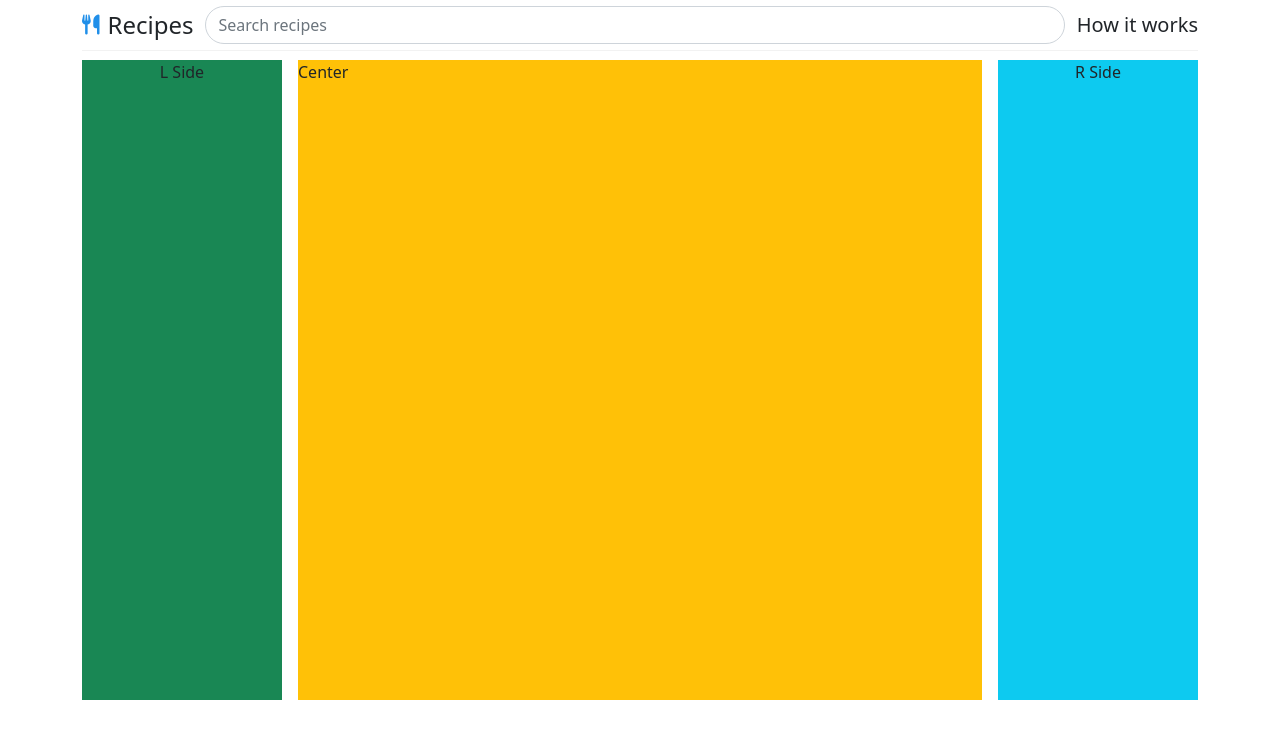
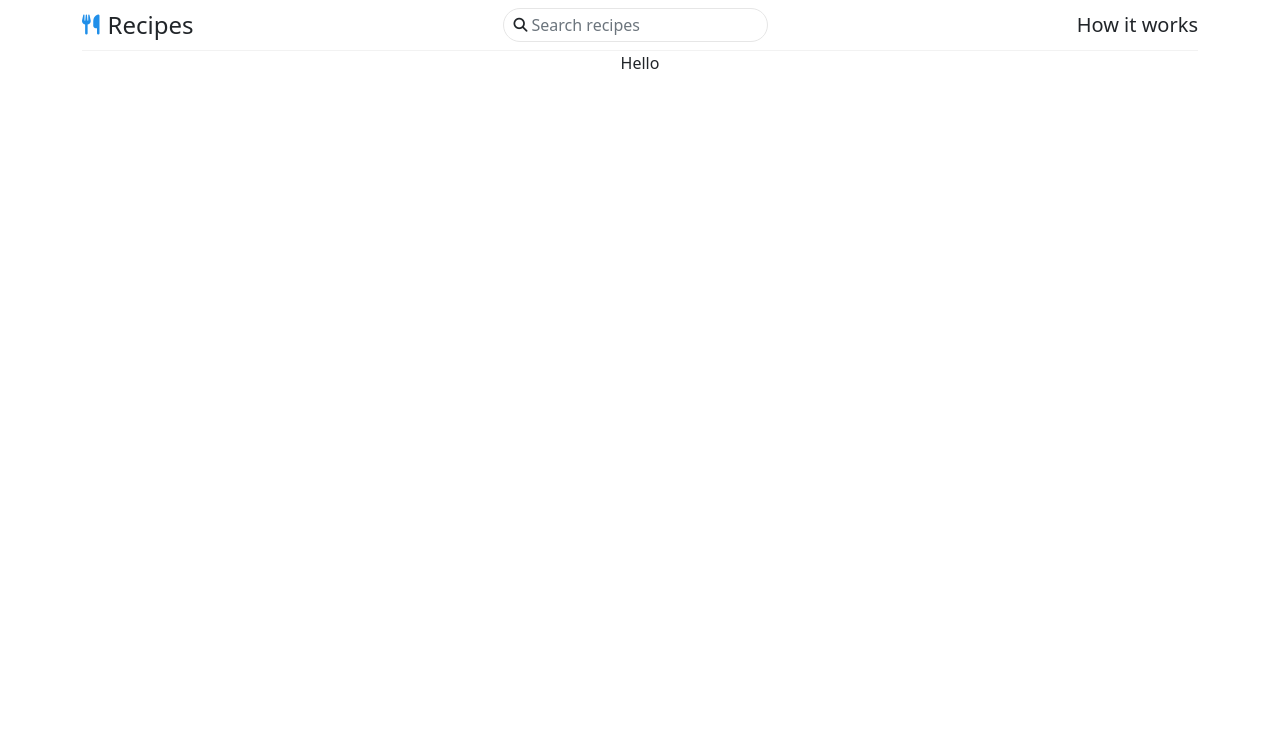
Before and after one commit to mrmeizongo/recipe-app, a React (Vite) app: page /recipes in a window 1280 px wide. Shown: the top 738 px of the page. Built offline with nearby package versions, Linux system fonts and the light colour scheme.

Commit message:
Minor updates

```diff
--- a/src/components/App/App.jsx
+++ b/src/components/App/App.jsx
@@ -4,7 +4,7 @@ import Appstyle from "./AppStyle.module.css";
 import TitleBar from "../TitleBar/TitleBar.jsx";
 import QueryForm from "../pages/QueryForm/QueryForm.jsx";
 import Footer from "../Footer/Footer.jsx";
-import Recipes from "../pages/Recipes/Recipes";
+import Recipes from "../pages/Recipes/Recipes.jsx";
 
 function App() {
 	const [recipe, setRecipe] = useState({
--- a/src/components/App/AppStyle.module.css
+++ b/src/components/App/AppStyle.module.css
@@ -3,10 +3,13 @@
 }
 
 .Header {
+	min-height: 5vh;
 }
 
 .MainBody {
+	min-height: 85vh;
 }
 
 .Footer {
+	min-height: 5vh;
 }
--- a/src/components/Options/Options.jsx
+++ b/src/components/Options/Options.jsx
@@ -1,11 +1,11 @@
-import React from "react";
+import React, { useState, useEffect } from "react";
 import OptionsStyle from "./OptionsStyle.module.css";
 import { recipeInitials, getRecipeNames } from "../../helper/RecipeHelper";
 
-const Option = ({ title }) => {
+const Option = ({ title, removeFocus }) => {
 	function HandleClick(e) {
-		e.preventDefault();
-		console.log(typeof e.target);
+		console.log(e.target.textContent);
+		removeFocus(e);
 	}
 
 	return (
@@ -21,25 +21,42 @@ const Option = ({ title }) => {
 	);
 };
 
-const Options = ({ userInput }) => {
-	const optionsArray =
-		userInput.length > 0
-			? getRecipeNames(userInput[0]).filter((recipeName) => {
-					return recipeName.includes(userInput.toLowerCase());
-			  })
-			: recipeInitials;
+const Options = ({ removeFocus }) => {
+	useEffect(() => {
+		document
+			.getElementsByTagName("main")[0]
+			.addEventListener("click", removeFocus);
+
+		const cleanUp = () => {
+			document
+				.getElementsByTagName("main")[0]
+				.removeEventListener("click", removeFocus);
+		};
+		return cleanUp;
+	});
+
+	// const optionsArray =
+	// 	userInput.length > 0
+	// 		? getRecipeNames(userInput[0]).filter((recipeName) => {
+	// 				return recipeName.includes(userInput.toLowerCase());
+	// 		  })
+	// 		: recipeInitials;
 
 	return (
 		<div className={`${OptionsStyle.Main} container`}>
+			{/*
 			<div className="d-flex flex-row justify-content-center flex-wrap">
 				{optionsArray.length > 0 ? (
 					optionsArray.map((value, index) => {
-						return <Option key={index} title={value} />;
+						return (
+							<Option key={index} title={value} removeFocus={removeFocus} />
+						);
 					})
 				) : (
 					<h5>No results!</h5>
 				)}
-			</div>
+			</div> */}
+			<h5>Options here</h5>
 		</div>
 	);
 };
--- /dev/null
+++ b/src/components/Search/Search.jsx
@@ -0,0 +1,46 @@
+import React, { useState } from "react";
+
+const Search = ({ inputFocus, setFocus }) => {
+	const [query, setQuery] = useState("");
+
+	function HandleOnChange(e) {
+		console.log(query);
+		setQuery(e.target.value);
+	}
+
+	function HandleOnSubmit(e) {
+		e.preventDefault();
+		const formData = new FormData(e.target);
+		const { search } = Object.fromEntries(formData);
+		console.log(search);
+	}
+
+	return (
+		<div className="d-flex flex-row align-items-center justify-content-center">
+			{inputFocus ? null : (
+				<div>
+					<i className="fa-solid fa-magnifying-glass fa-sm"></i>
+				</div>
+			)}
+			<form
+				onSubmit={HandleOnSubmit}
+				action=""
+				method="POST"
+				className="form-control bg-transparent border-0 p-0"
+			>
+				<input
+					type="text"
+					name="search"
+					className="form-control bg-transparent border-0 p-1"
+					placeholder="Search recipes"
+					aria-label="Search"
+					aria-describedby="search"
+					onChange={HandleOnChange}
+					onFocus={setFocus}
+				/>
+			</form>
+		</div>
+	);
+};
+
+export default Search;
--- a/src/components/TitleBar/TitleBar.jsx
+++ b/src/components/TitleBar/TitleBar.jsx
@@ -2,37 +2,27 @@ import React, { useState } from "react";
 import { Link } from "react-router-dom";
 import TitleStyle from "./TitleStyle.module.css";
 import Options from "../Options/Options";
-
-const Blocker = () => {
-	return <div></div>;
-};
+import Search from "../Search/Search";
 
 const TitleBar = () => {
-	function HandleOnSubmit(e) {
-		e.preventDefault();
-		const formData = new FormData(e.target);
-		const { search } = Object.fromEntries(formData);
-		console.log(search);
-	}
-
-	const [query, setQuery] = useState("");
-
-	function HandleOnChange(e) {
-		console.log(e.target.value);
-		setQuery((prev) => e.target.value);
-	}
-
 	const [inputFocus, setInputFocus] = useState(false);
 
 	function setFocus(e) {
 		e.preventDefault();
-		setInputFocus((prev) => !prev);
+		console.log("Setting focus to true");
+		setInputFocus(true);
+	}
+
+	function removeFocus(e) {
+		e.preventDefault();
+		console.log("Setting focus to false");
+		setInputFocus(false);
 	}
 
 	return (
 		<div>
 			<nav
-				className={`${TitleStyle.TitleBar} d-flex flex-row align-items-center justify-content-between`}
+				className={`${TitleStyle.TitleBar} d-flex flex-row align-items-center justify-content-between gap-2`}
 			>
 				<div className={`${TitleStyle.Navigation}`}>
 					<Link
@@ -43,26 +33,11 @@ const TitleBar = () => {
 						<h4 className="d-none d-lg-inline">Recipes</h4>
 					</Link>
 				</div>
+
 				<div
-					className={`${TitleStyle.Search} d-flex flex-row align-items-center gap-2`}
+					className={`${TitleStyle.Search} d-flex flex-row align-items-center justify-content-center`}
 				>
-					<form
-						onSubmit={HandleOnSubmit}
-						action=""
-						method="POST"
-						className="form-control border-0 bg-transparent"
-					>
-						<input
-							type="text"
-							name="search"
-							className="form-control rounded-5"
-							placeholder="Search recipes"
-							aria-label="Search"
-							aria-describedby="search"
-							onChange={HandleOnChange}
-							onFocus={setFocus}
-						/>
-					</form>
+					<Search inputFocus={inputFocus} setFocus={setFocus} />
 				</div>
 
 				<div className={`${TitleStyle.Collapse} text-center`}>
@@ -71,7 +46,7 @@ const TitleBar = () => {
 					</Link>
 				</div>
 			</nav>
-			{inputFocus ? <Options userInput={query} /> : null}
+			{inputFocus ? <Options removeFocus={removeFocus} /> : null}
 		</div>
 	);
 };
--- a/src/components/TitleBar/TitleStyle.module.css
+++ b/src/components/TitleBar/TitleStyle.module.css
@@ -1,6 +1,7 @@
 .TitleBar {
-	min-height: 6vh;
-	box-shadow: 0px 1px hsl(0, 0%, 95%);
+	padding-top: 8px;
+	padding-bottom: 8px;
+	border-bottom: 1px solid hsl(0, 0%, 95%);
 }
 
 .Link {
@@ -11,13 +12,8 @@
 	color: hsl(207, 82%, 52%);
 }
 
-.Navigation {
-	min-width: 30px;
+.Search {
+	border: 1px solid hsl(0, 0%, 90%);
+	border-radius: 30px;
+	padding-left: 10px;
 }
-
-.Collapse {
-}
-
-.Search {
-	flex: 1;
-}
--- a/src/components/pages/Recipes/Recipes.jsx
+++ b/src/components/pages/Recipes/Recipes.jsx
@@ -1,26 +1,7 @@
 import React from "react";
-import RecipesStyle from "./RecipesStyle.module.css";
 
 const Recipes = ({ recipes }) => {
-	return (
-		<div
-			className={`${RecipesStyle.MainContent} d-flex flex-row justify-content-center gap-3`}
-		>
-			<div className={`${RecipesStyle.Sidebar} d-none d-md-flex bg-success`}>
-				<div className="h-100 w-100 d-flex flex-column align-items-center">
-					L Side
-				</div>
-			</div>
-			<div className={`${RecipesStyle.Content} bg-warning flex-grow-1`}>
-				<div className="h-100 w-100 d-flex flex-row">Center</div>
-			</div>
-			<div className={`${RecipesStyle.Info} d-none d-lg-flex bg-info`}>
-				<div className="h-100 w-100 d-flex flex-column align-items-center">
-					R Side
-				</div>
-			</div>
-		</div>
-	);
+	return <div className="d-flex flex-column">Hello</div>;
 };
 
 export default Recipes;
```
Also changed, not shown: Recipes/Recipes.jsx (added, +26 -0 lines), Recipes/RecipesStyle.module.css (added, +16 -0 lines), src/components/Search/SearchStyle.module.css (added).
